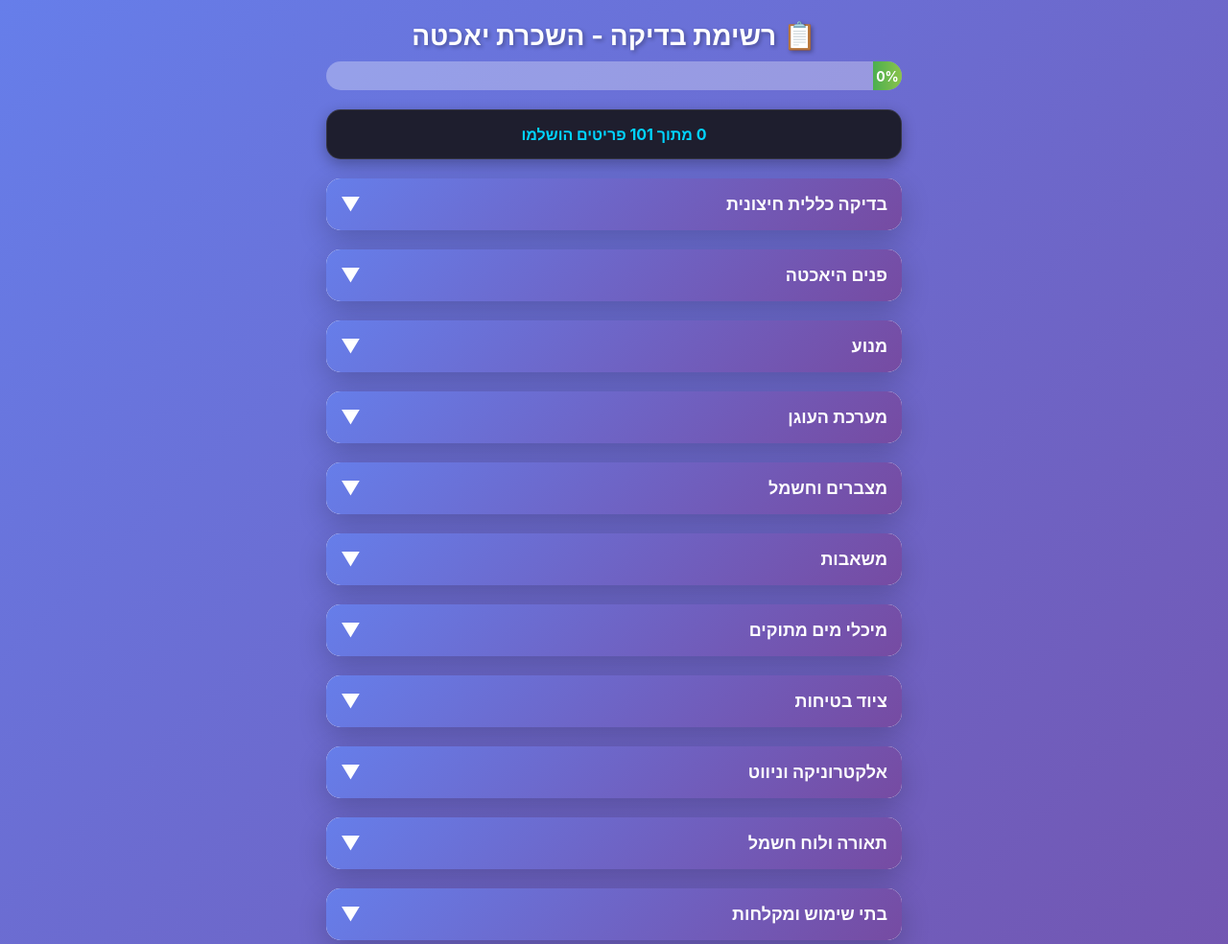
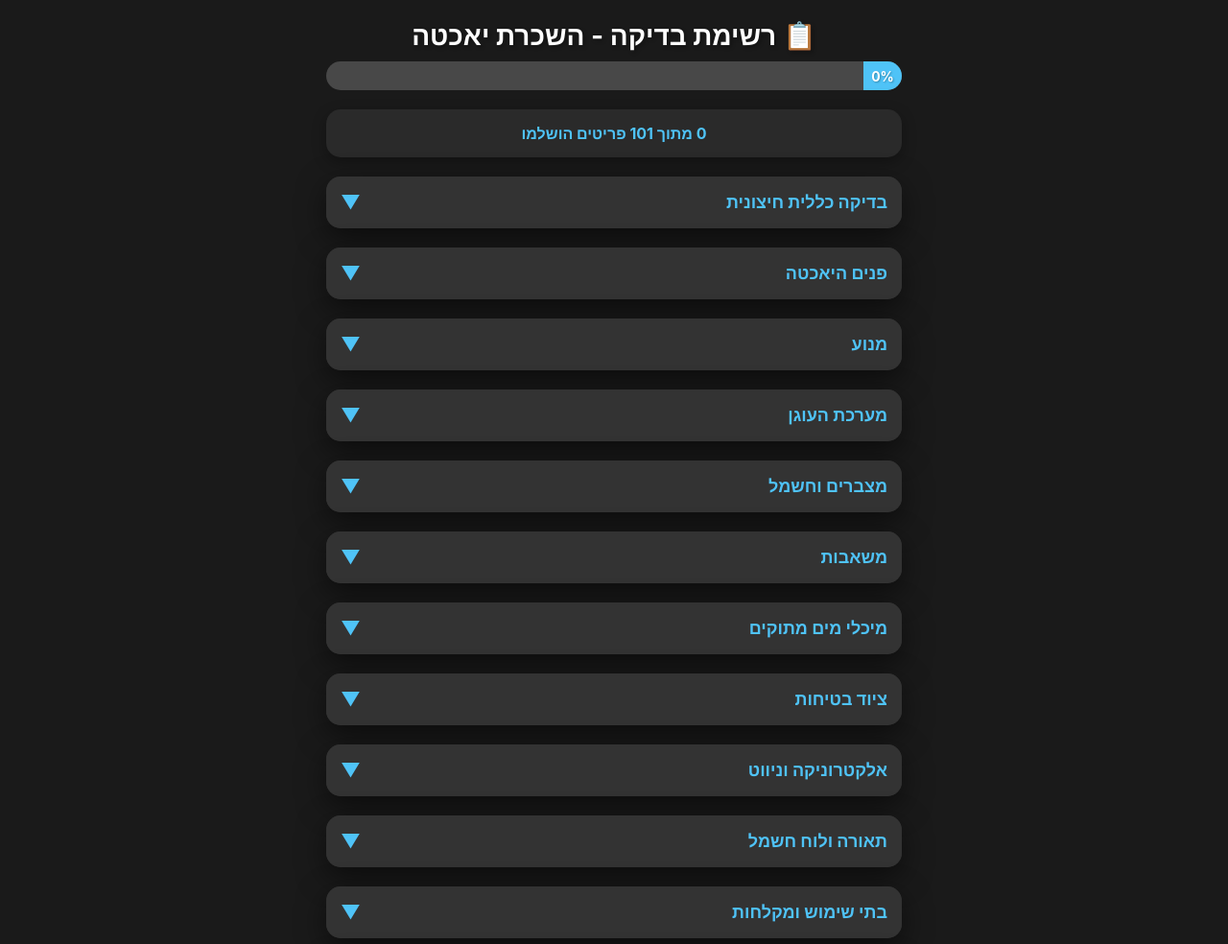
Before and after one commit to MaorSoussan/organizing_yacht, a plain HTML site: page index.html in a window 1280 px wide. Shown: the top 984 px of the page at 96% size. Drawn offline with Linux system fonts and the light colour scheme.

Commit message:
Update index.html
v0.0.2

```diff
--- a/index.html
+++ b/index.html
@@ -13,7 +13,7 @@
 
         body {
             font-family: -apple-system, BlinkMacSystemFont, 'Segoe UI', 'Roboto', 'Helvetica Neue', Arial, sans-serif;
-            background: linear-gradient(135deg, #667eea 0%, #764ba2 100%);
+            background: #1a1a1a;
             min-height: 100vh;
             padding: 20px 10px;
         }
@@ -32,7 +32,7 @@
         }
 
         .progress-bar {
-            background: rgba(255,255,255,0.3);
+            background: rgba(255,255,255,0.2);
             border-radius: 20px;
             height: 30px;
             margin-bottom: 20px;
@@ -41,7 +41,7 @@
         }
 
         .progress-fill {
-            background: linear-gradient(90deg, #4CAF50, #8BC34A);
+            background: #4FC3F7;
             height: 100%;
             width: 0%;
             transition: width 0.3s ease;
@@ -51,13 +51,15 @@
             color: white;
             font-weight: bold;
             font-size: 14px;
+            text-shadow: 1px 1px 2px rgba(0,0,0,0.3);
+            min-width: 40px;
         }
 
         .category {
-            background: white;
+            background: #2a2a2a;
             border-radius: 15px;
             margin-bottom: 20px;
-            box-shadow: 0 10px 30px rgba(0,0,0,0.2);
+            box-shadow: 0 10px 30px rgba(0,0,0,0.5);
             overflow: hidden;
             animation: slideIn 0.5s ease;
         }
@@ -74,8 +76,8 @@
         }
 
         .category-header {
-            background: linear-gradient(135deg, #667eea 0%, #764ba2 100%);
-            color: white;
+            background: #333333;
+            color: #4FC3F7;
             padding: 15px;
             font-size: 18px;
             font-weight: bold;
@@ -87,7 +89,7 @@
         }
 
         .category-header:hover {
-            background: linear-gradient(135deg, #764ba2 0%, #667eea 100%);
+            background: #3a3a3a;
         }
 
         .arrow {
@@ -111,7 +113,7 @@
 
         .checklist-item {
             padding: 15px;
-            border-bottom: 1px solid #f0f0f0;
+            border-bottom: 1px solid #333333;
             display: flex;
             align-items: center;
             transition: background-color 0.2s;
@@ -120,7 +122,7 @@
         }
 
         .checklist-item:hover {
-            background-color: #f8f9fa;
+            background-color: #333333;
         }
 
         .checklist-item:last-child {
@@ -136,18 +138,18 @@
         .checkbox {
             width: 24px;
             height: 24px;
-            border: 2px solid #667eea;
+            border: 2px solid #4FC3F7;
             border-radius: 5px;
             display: flex;
             align-items: center;
             justify-content: center;
             transition: all 0.3s;
-            background: white;
+            background: transparent;
         }
 
         .checkbox.checked {
-            background: linear-gradient(135deg, #667eea 0%, #764ba2 100%);
-            border-color: #764ba2;
+            background: #4FC3F7;
+            border-color: #4FC3F7;
             animation: checkAnimation 0.3s ease;
         }
 
@@ -176,17 +178,17 @@
         .item-text {
             flex: 1;
             font-size: 15px;
-            color: #333;
+            color: #e0e0e0;
             line-height: 1.4;
         }
 
         .item-text.checked {
             text-decoration: line-through;
-            color: #999;
+            color: #808080;
         }
 
         .reset-button {
-            background: linear-gradient(135deg, #f44336 0%, #e91e63 100%);
+            background: #f44336;
             color: white;
             border: none;
             padding: 12px 30px;
@@ -206,18 +208,17 @@
         }
 
         .stats {
-            background: #1e1e2e;
+            background: #2a2a2a;
             border-radius: 15px;
             padding: 15px;
             margin-bottom: 20px;
             text-align: center;
             box-shadow: 0 5px 15px rgba(0,0,0,0.3);
-            border: 1px solid rgba(255,255,255,0.1);
         }
 
         .stats-text {
             font-size: 16px;
-            color: #00d4ff;
+            color: #4FC3F7;
             font-weight: bold;
         }
     </style>
```
